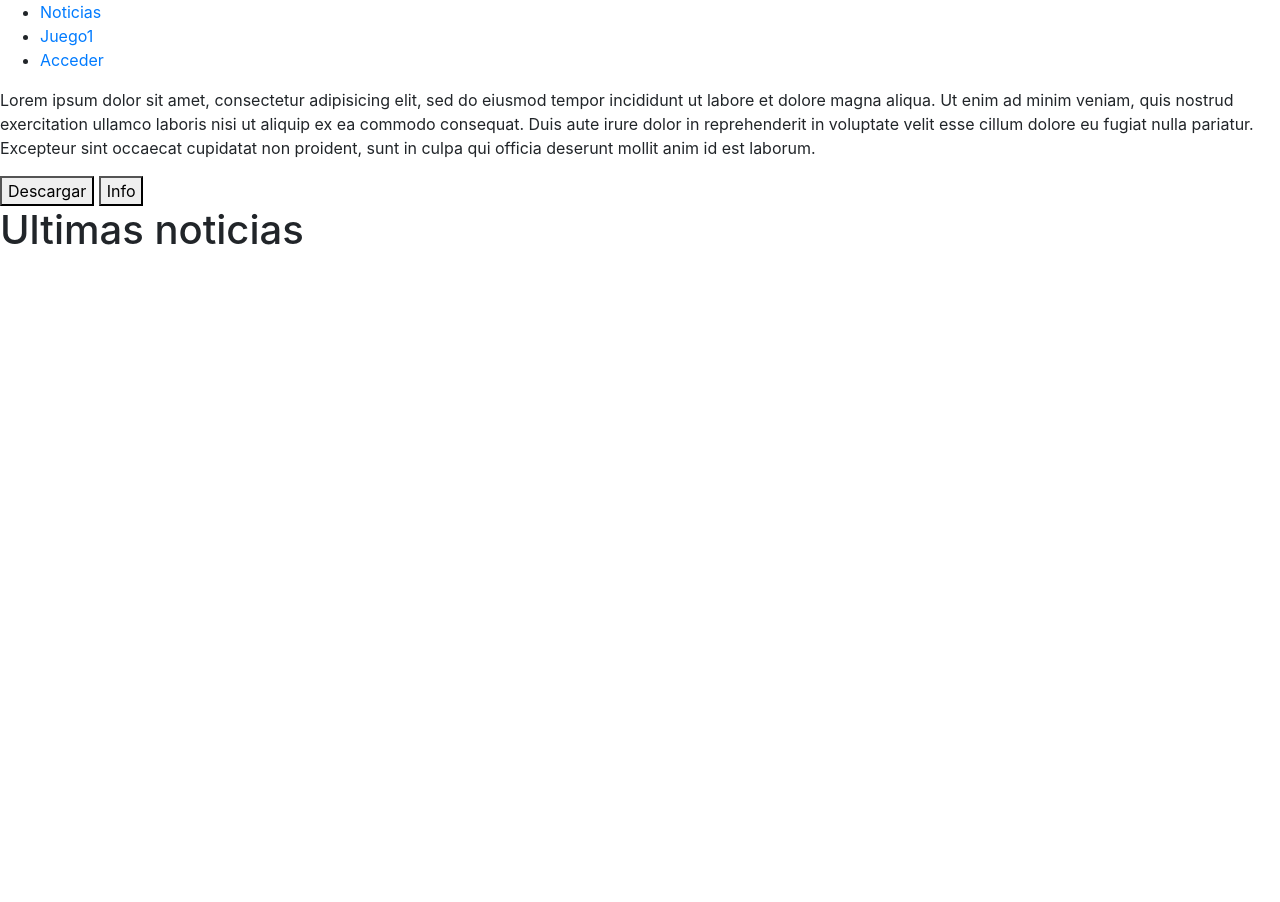
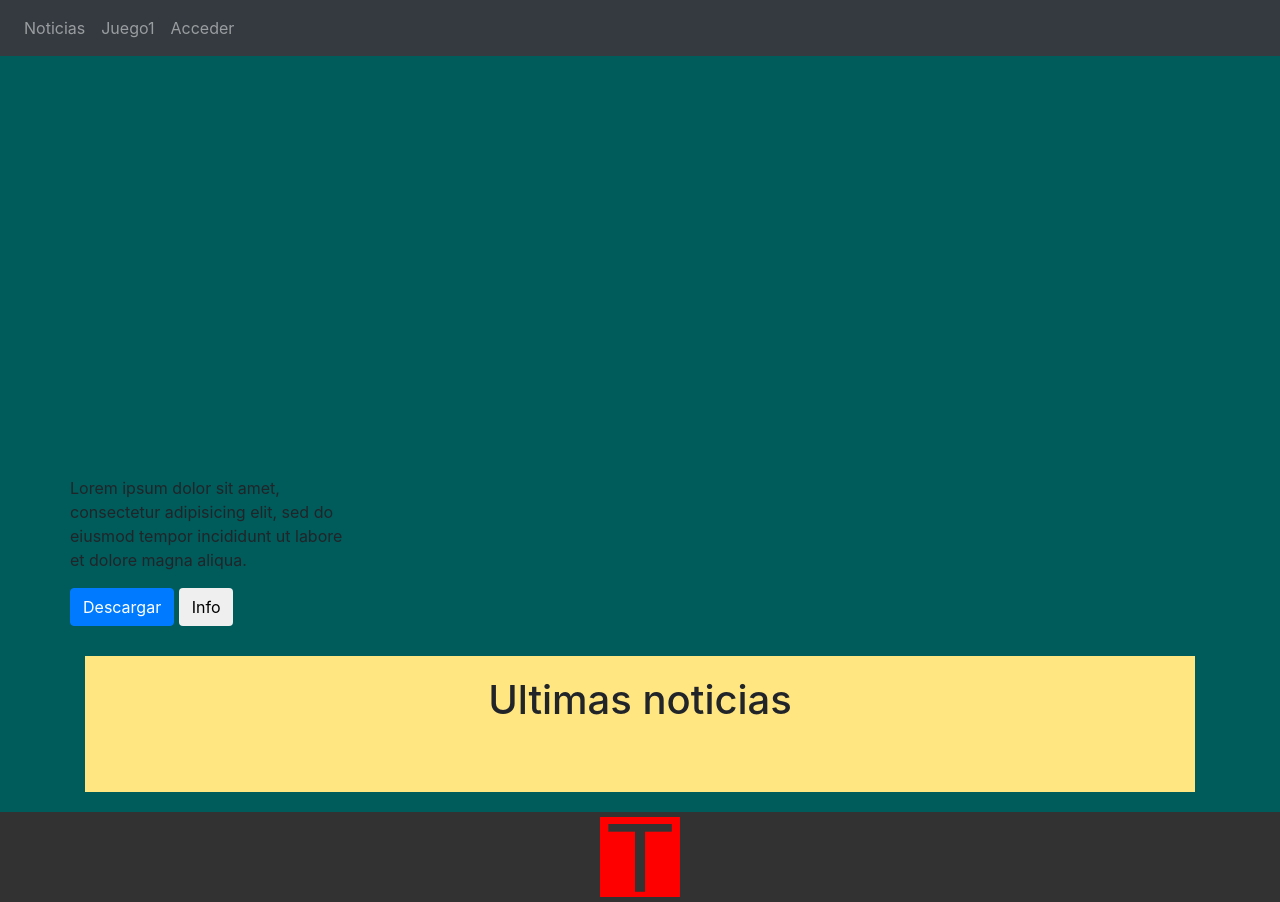
Before and after one commit to MrHelios/Fenix, a Django app: page / in a window 1280 px wide. Before the commit the page ends 245 px from the top, so only its background shows below. Run offline with Django 3.2, Linux system fonts and the light colour scheme; data that the repository does not hold is empty; some libraries are stand-ins or nearby versions.

Commit message:
Se implemento el diseño de la pagina en home

```diff
--- a/templates/home.html
+++ b/templates/home.html
@@ -5,29 +5,102 @@
         <meta charset="utf-8">
         <title>T Estudios</title>
         <link rel="stylesheet" href="{% static 'bootstrap/css/bootstrap.min.css' %}">
+        <style media="screen">
+            html, body {
+                background-color: rgb(0,91,91);
+            }
+
+            .imagen-altura {
+                position: relative;
+                height: 600px;
+            }
+
+            .papel {
+                background-color: rgb(255,230,128);
+                margin-bottom: 20px;
+            }
+
+            .centrar-texto {
+                width: 100%;
+                text-align: center;
+                padding-top: 20px;
+                padding-bottom: 20px;
+            }
+
+            .contenedor-descarga {
+                position: absolute;
+                bottom: 30px;
+                width: 25%;
+            }
+
+            #img-footer {
+                width: 80px;
+                height: 80px;
+            }
+
+            .footer {
+                width: 100%;
+                background-color: #323232;
+                color: white;
+                text-align: center;
+
+                padding-top: 5px;
+                padding-bottom: 5px;
+            }
+        </style>
     </head>
     <body>
-        <nav>
-            <ul>
-                <li><a href="/noticias">Noticias</a></li>
-                <li><a href="/g/juego1">Juego1</a></li>
-                <li><a href="/u/login">Acceder</a></li>
+        <nav class="navbar navbar-expand-lg navbar-dark bg-dark">
+            <ul class="navbar-nav">
+                <li class="nav-item">
+                    <a class="nav-link" href="/noticias">Noticias</a>
+                </li>
+                <li class="nav-item">
+                    <a class="nav-link" href="/g/juego1">Juego1</a>
+                </li>
+                <li class="nav-item">
+                    <a class="nav-link" href="/u/login">Acceder</a>
+                </li>
             </ul>
         </nav>
-        <div class="">
-            <p>Lorem ipsum dolor sit amet, consectetur adipisicing elit, sed do eiusmod tempor incididunt ut labore et dolore magna aliqua. Ut enim ad minim veniam, quis nostrud exercitation ullamco laboris nisi ut aliquip ex ea commodo consequat. Duis aute irure dolor in reprehenderit in voluptate velit esse cillum dolore eu fugiat nulla pariatur. Excepteur sint occaecat cupidatat non proident, sunt in culpa qui officia deserunt mollit anim id est laborum.</p>
-            <a href="/g/juego1/download"><button type="button" name="button">Descargar</button></a>
-            <a href="/g/juego1"><button type="button" name="button">Info</button></a>
+
+        <div class="container">
+            <div class="row imagen-altura">
+                <div class="contenedor-descarga">
+                    <p>Lorem ipsum dolor sit amet, consectetur adipisicing elit, sed do eiusmod tempor incididunt ut labore et dolore magna aliqua.</p>
+                    <a href="/g/juego1/download"><button class="btn btn-primary" type="button" name="button">Descargar</button></a>
+                    <a href="/g/juego1"><button class="btn" type="button" name="button">Info</button></a>
                 </div>
-        <div class="">
+            </div>
+
+            <div class="papel">
+                <div class="centrar-texto">
                     <h1>Ultimas noticias</h1>
+                </div>
+
                 {% for noti in noticia %}
-                <div class="">
+                <div class="row">
+                    <div class="col-md-2">
+
+                    </div>
+                    <div class="col-md-8">
                         <h2>{{noti.titulo}}</h2>
                         <p>{{noti.descripcion}}</p>
                     </div>
+                    <div class="col-md-2">
+
+                    </div>
+                </div>
                 {% endfor %}
+
+                <div class="centrar-texto">
                 </div>
-        <footer></footer>
+            </div>
+        </div>
+
+
+        <footer class="footer">
+            <img id="img-footer" class="center" src="{% static 'images/logo_admin.png'%}" alt="">
+        </footer>
     </body>
 </html>
```
Lines whose indentation alone changed are shown as unchanged.
